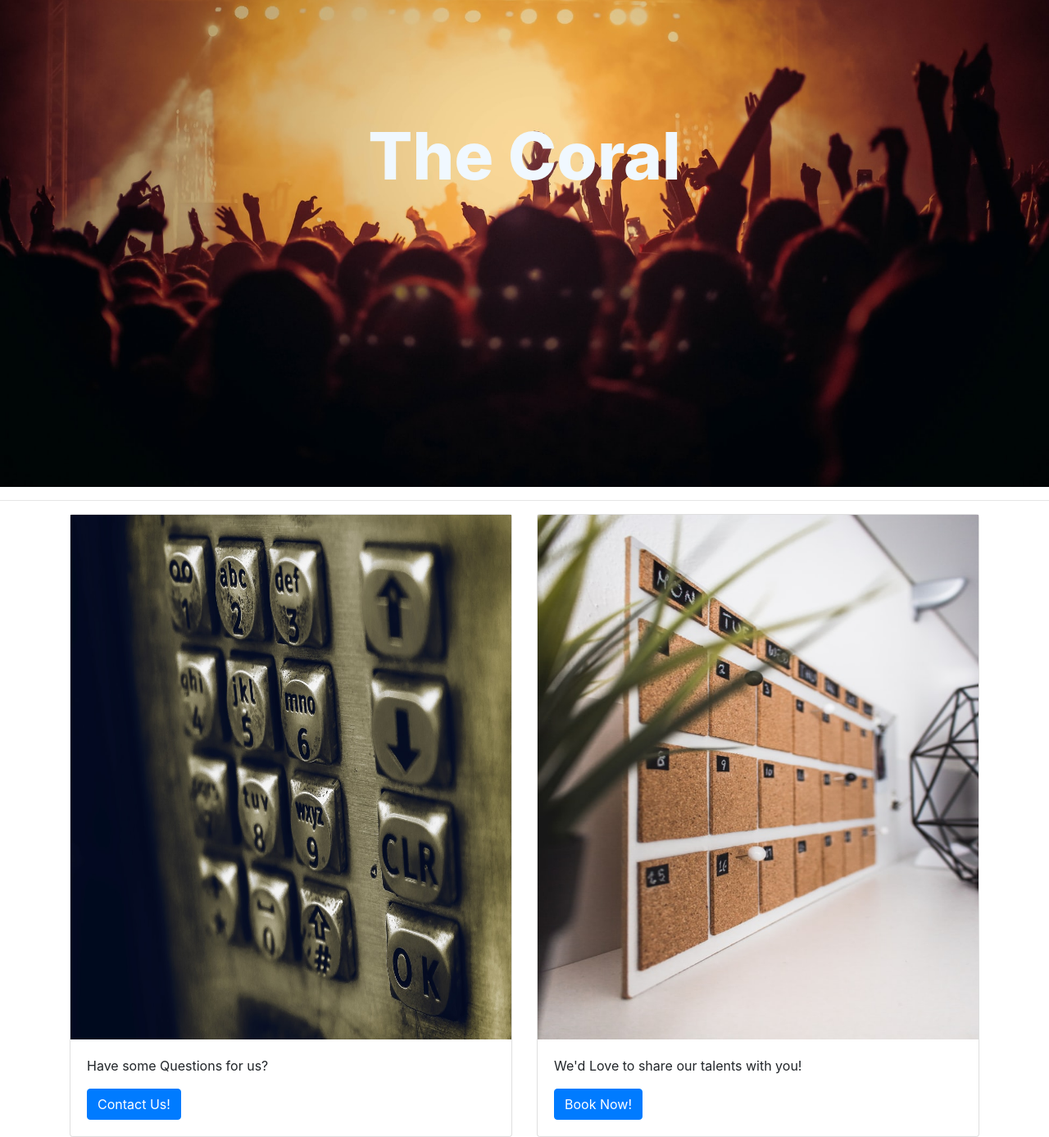
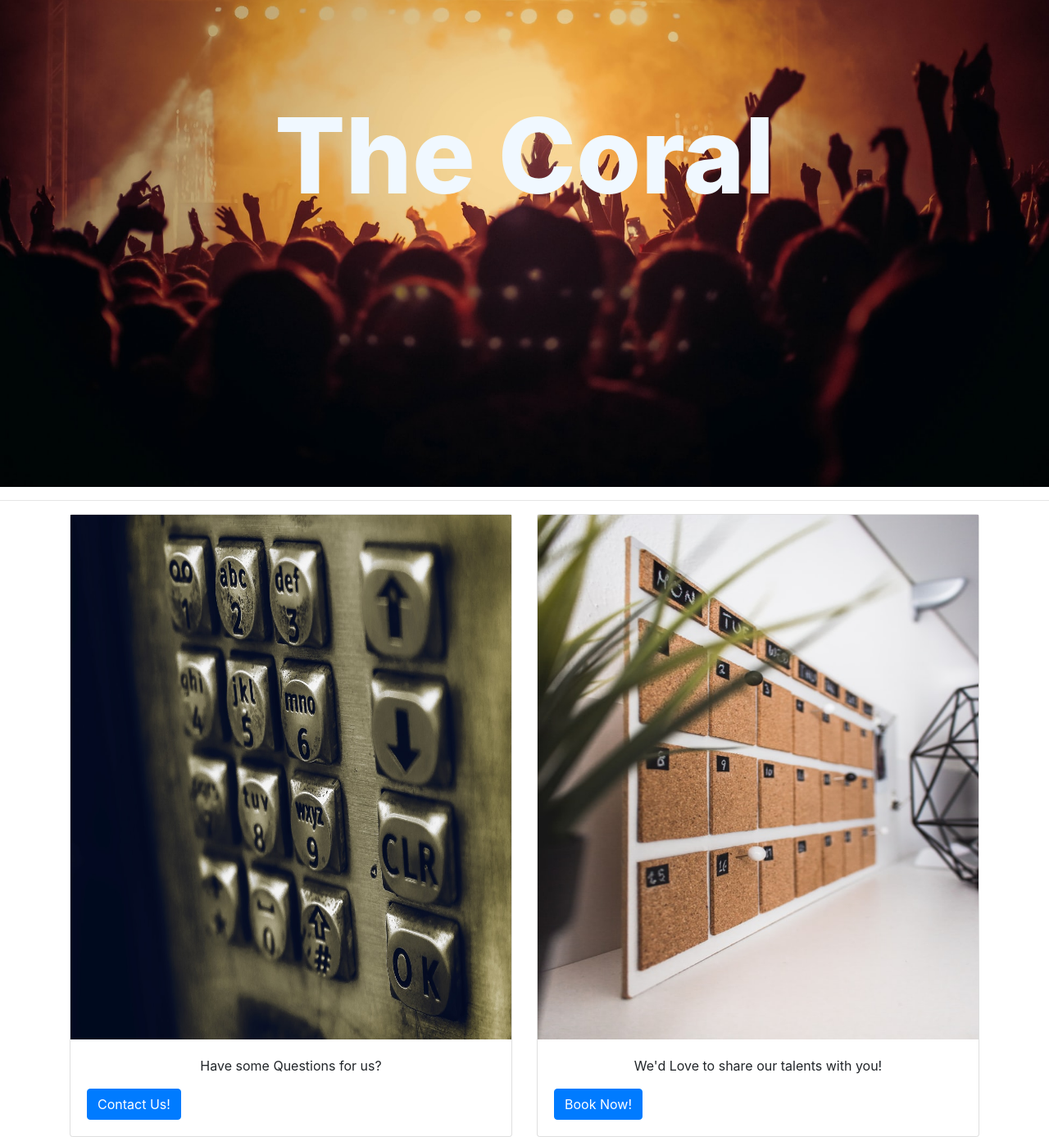
Before and after one commit to LiamB123/ProjectOneResubmission, a plain HTML site: page index.html in a window 1280 px wide. Shown: the part 262-1649 px from the top of the page at 82% size. Drawn offline with nearby package versions, Linux system fonts and the light colour scheme.

```diff
--- a/assets/css/style.css
+++ b/assets/css/style.css
@@ -10,10 +10,14 @@
 .title-image-text{
     color:aliceblue;
     font-weight:800;
-    font-size: 500%;
+    font-size: 800%;
     }
 
 .img-sizing{
     height:40rem;
 
 }
+
+.card-text{
+    text-align: center;
+}
```
